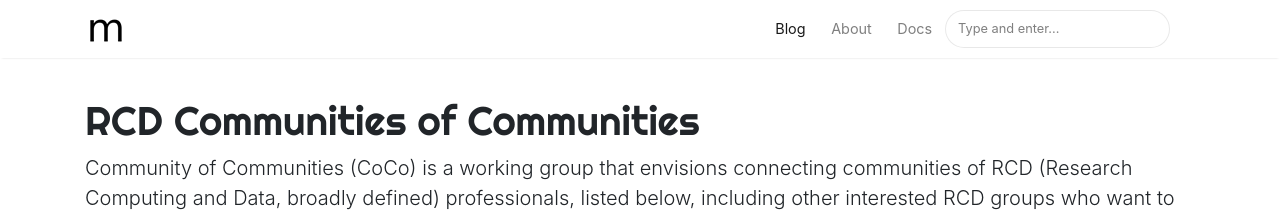
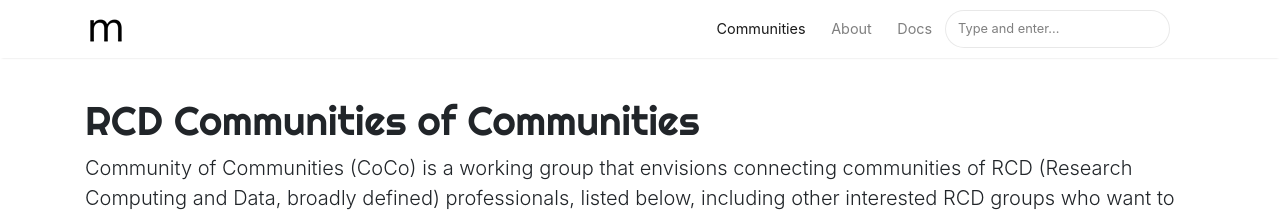
Before and after one commit to CommunityOfCommunities/rcdcomm.github.io, a Jekyll site: the page built from index.html, in a window 1280 px wide. Shown: the top 213 px of the page. Built offline with Jekyll 4.4.1, drawn with Linux system fonts in a browser that asks for light colours; nearby versions of some CDN libraries; the list of posts is cut into pages by our own code.

Commit message:
Changing Blog menu to Communities

```diff
--- a/_layouts/default.html
+++ b/_layouts/default.html
@@ -68,7 +68,7 @@ ga('send', 'pageview');
                 {% else %}
                 <li class="nav-item">
                 {% endif %}
-                <a class="nav-link" href="{{ site.baseurl }}/index.html">Blog</a>
+                <a class="nav-link" href="{{ site.baseurl }}/index.html">Communities</a>
                 </li>
 
                 <li class="nav-item">
```
